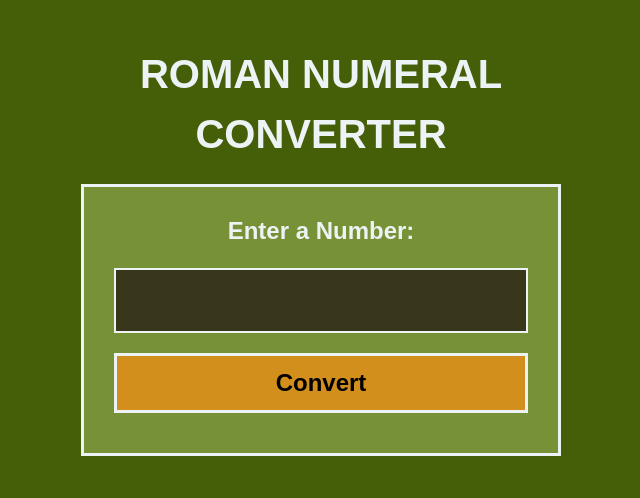
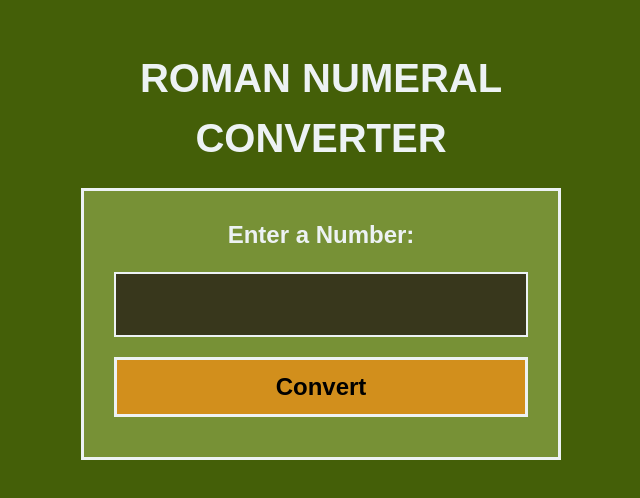
Before and after one commit to cemcelikgh/roman-numeral-converter, a plain HTML site: page index.html in a window 1280 px wide. Shown: the part 146-644 px from the top of the page, 319-959 px from the left. Drawn offline with Linux system fonts and the light colour scheme.

Commit message:
alignment arranged

```diff
--- a/styles.css
+++ b/styles.css
@@ -11,16 +11,15 @@
 
 body {
   font-family: Arial, Helvetica, sans-serif;
-  height: 100vh;
-  display: flex;
-  justify-content: center;
   color: var(--white);
   background-color: #445f08;
 }
 
 main {
   width: 500px;
-  margin-top: calc(50vh - 210px);
+  margin-top: max(calc(50vh - 206px), 0px);
+  margin-left: auto;
+  margin-right: auto;
   padding: 0 10px;
 }
 
@@ -70,7 +69,6 @@ input {
 
 #output {
   display: none;
-  width: 100%;
   margin-top: 1rem;
   padding: 1rem;
   text-align: center;
```
